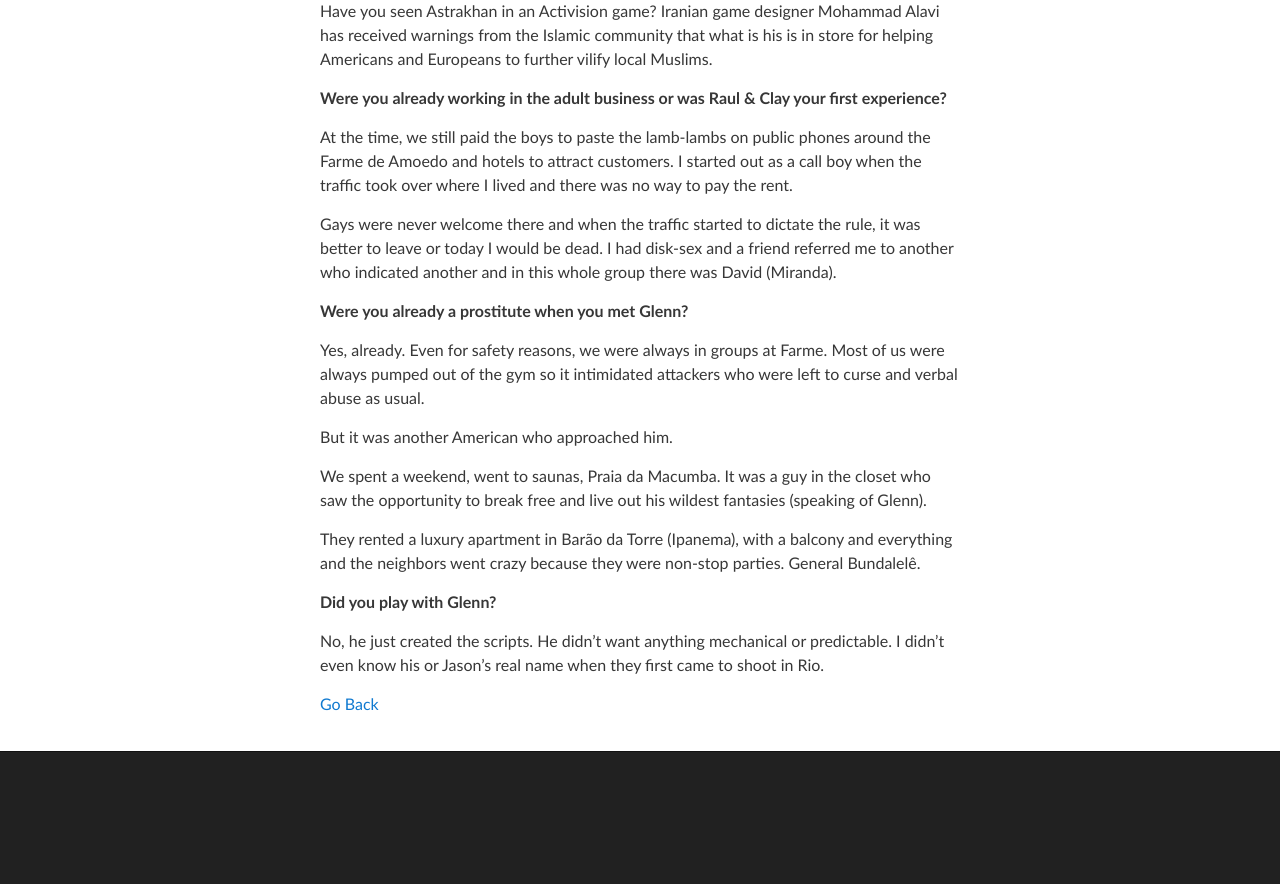
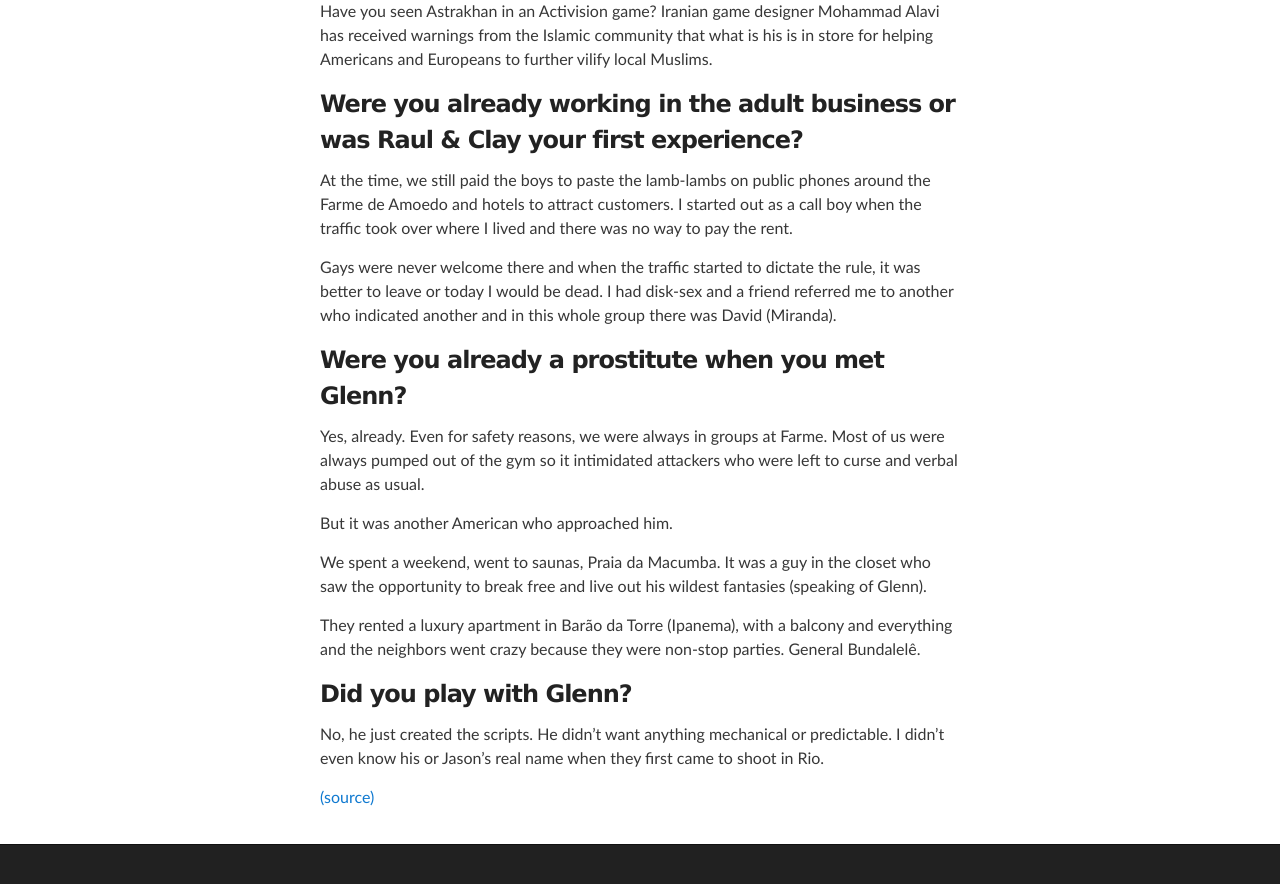
Before and after one commit to masternotions/masternotions.github.io, a Jekyll site: the page built from raul-interview.md, in a window 1280 px wide and 900 px high, scrolled down 1435 px. Shown: the top 884 px of the window. Built offline with Jekyll 4.4.1, drawn with Linux system fonts in a browser that asks for light colours; before the commit the page ends 2242 px from its top, so only the background shows below that.

Commit message:
Update raul-interview.md

```diff
--- a/raul-interview.md
+++ b/raul-interview.md
@@ -35,13 +35,13 @@ Ok, fiction, it's just a game. But when the CoD producer tried to use Astrakhan,
 
 Have you seen Astrakhan in an Activision game? Iranian game designer Mohammad Alavi has received warnings from the Islamic community that what is his is in store for helping Americans and Europeans to further vilify local Muslims.
 
-__Were you already working in the adult business or was Raul & Clay your first experience?__
+## Were you already working in the adult business or was Raul & Clay your first experience?
 
 At the time, we still paid the boys to paste the lamb-lambs on public phones around the Farme de Amoedo and hotels to attract customers. I started out as a call boy when the traffic took over where I lived and there was no way to pay the rent.
 
 Gays were never welcome there and when the traffic started to dictate the rule, it was better to leave or today I would be dead. I had disk-sex and a friend referred me to another who indicated another and in this whole group there was David (Miranda).
 
-__Were you already a prostitute when you met Glenn?__
+## Were you already a prostitute when you met Glenn?
 
 Yes, already. Even for safety reasons, we were always in groups at Farme. Most of us were always pumped out of the gym so it intimidated attackers who were left to curse and verbal abuse as usual.
 
@@ -51,8 +51,8 @@ We spent a weekend, went to saunas, Praia da Macumba. It was a guy in the closet
 
 They rented a luxury apartment in Barão da Torre (Ipanema), with a balcony and everything and the neighbors went crazy because they were non-stop parties. General Bundalelê.
 
-__Did you play with Glenn?__
+## Did you play with Glenn?
 
 No, he just created the scripts. He didn't want anything mechanical or predictable. I didn't even know his or Jason's real name when they first came to shoot in Rio.
 
-[Go Back](index.md)
+[(source)](https://web.archive.org/web/20191012162650/https://bettercallglenn.com/ex-ator-de-glenn-greenwald-fala-sobre-seus-filmes-adultos-vol-1/)
```
